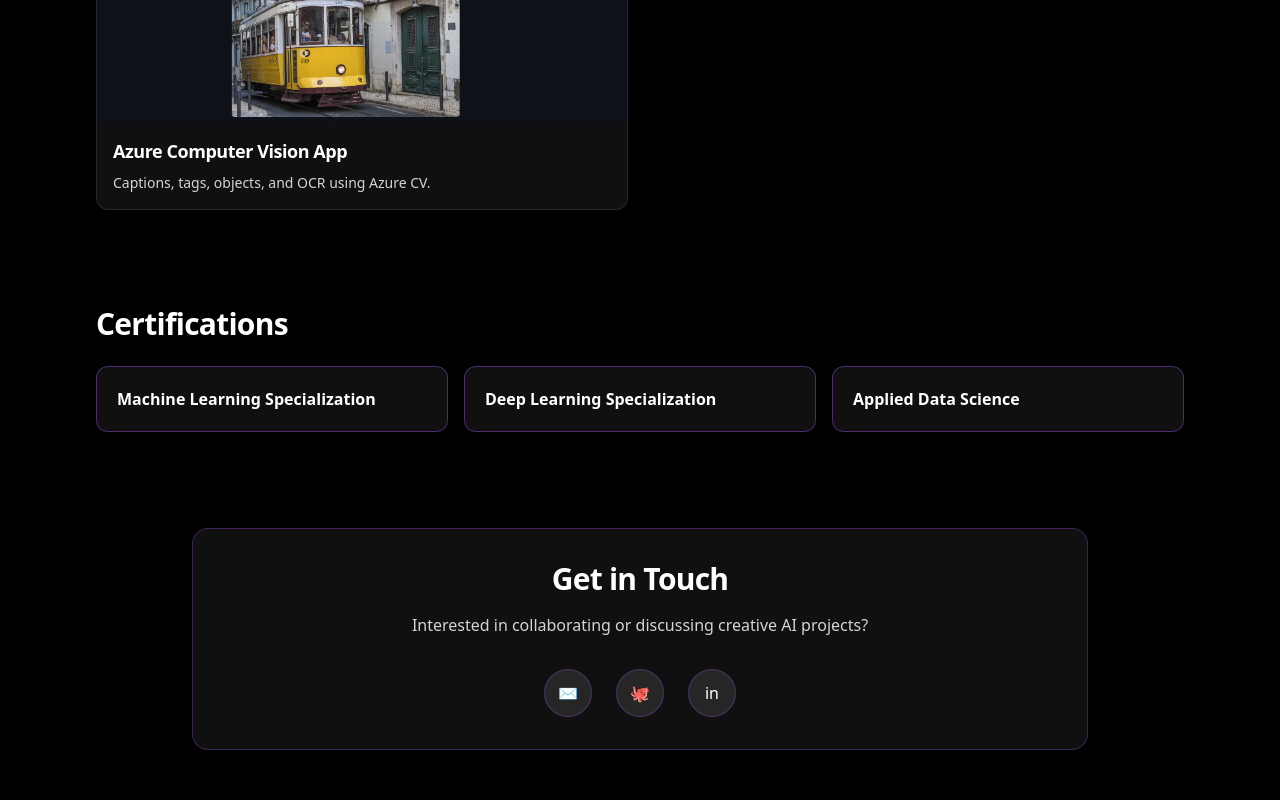
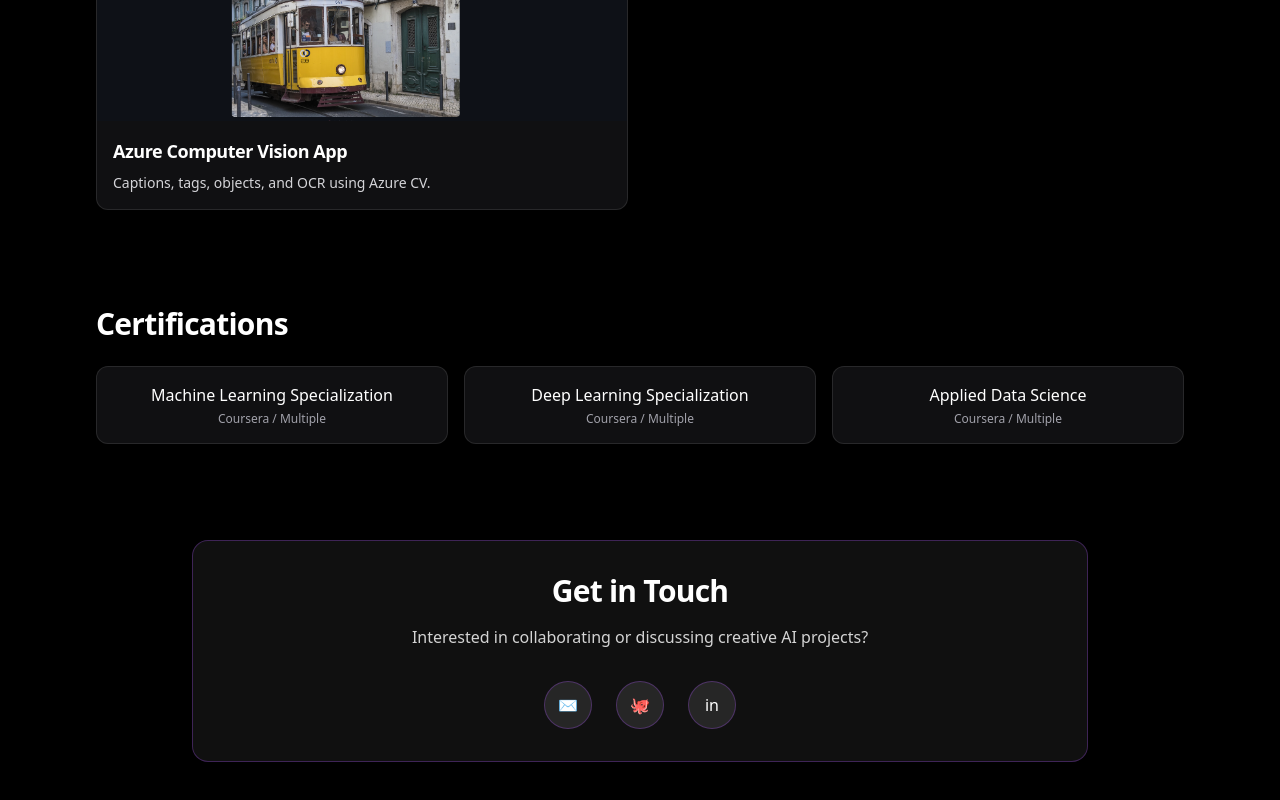
Before and after one commit to Terraspace009/aeshwarya-portfolio, a Next.js app: page / in a window 1280 px wide. Shown: the part 2126-2926 px from the top of the page. Built offline with nearby package versions, Linux system fonts and the light colour scheme.

Commit message:
Update CertificationCard.tsx

```diff
--- a/components/CertificationCard.tsx
+++ b/components/CertificationCard.tsx
@@ -1,19 +1,10 @@
-'use client';
-import React from 'react';
+"use client";
 
-type Props = {
-  title: string;
-  provider?: string;
-};
-
-export default function CertificationCard({ title, provider }: Props) {
+export default function CertificationCard({ title }: { title: string }) {
   return (
-    <div
-      className="bg-neutral-900/70 border border-purple-500/40 rounded-xl p-5
-                 hover:border-purple-400 transition"
-    >
-      <div className="text-white font-semibold">{title}</div>
-      {provider ? <div className="text-xs text-purple-300 mt-2">{provider}</div> : null}
+    <div className="card p-4 text-center hover:border-purple-400/50 transition">
+      <p className="font-medium">{title}</p>
+      <p className="text-xs text-zinc-400 mt-1">Coursera / Multiple</p>
     </div>
   );
 }
```
